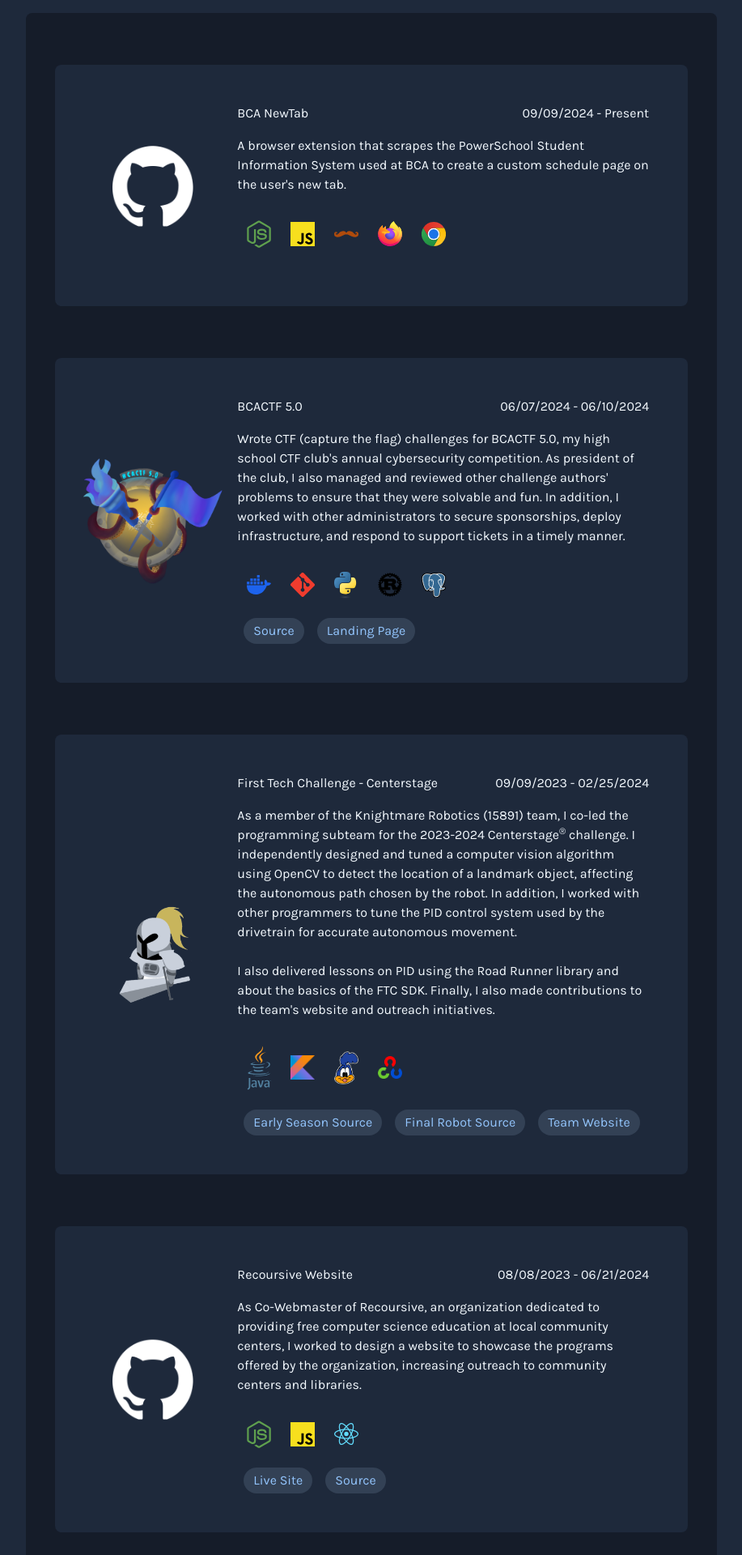
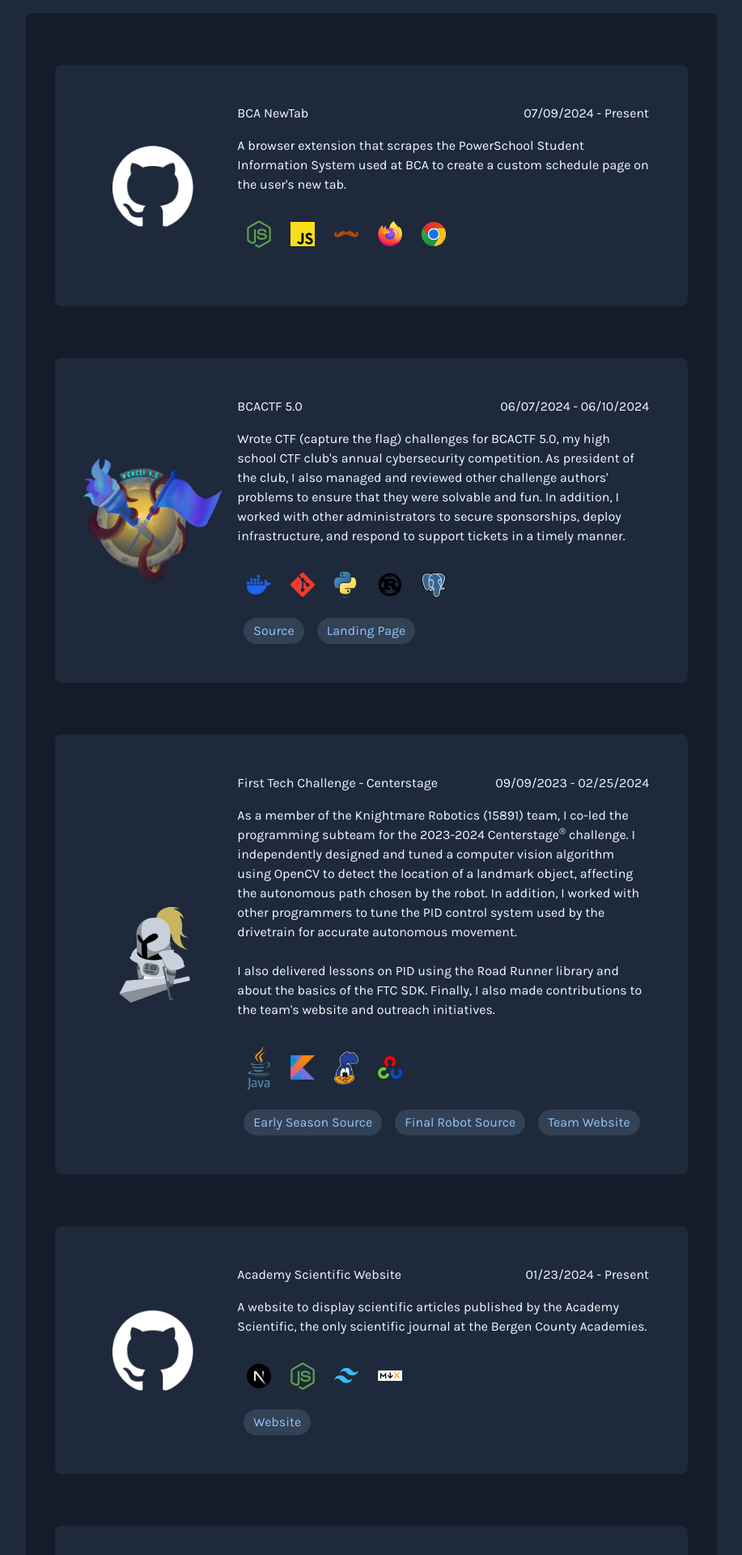
Before and after one commit to mud-ali/website, a Next.js app: page /projects in a window 1280 px wide. Shown: the part 220-2140 px from the top of the page at 81% size, without its empty margins (181-1098 px from the left). Built offline with nearby package versions, Linux system fonts and the light colour scheme.

Commit message:
add project

```diff
--- a/data/projectInfo.ts
+++ b/data/projectInfo.ts
@@ -21,13 +21,15 @@ import ReactLogo from "@/assets/react.svg"
 import Chrome from "@/assets/chrome.svg"
 import Firefox from "@/assets/firefox.svg"
 import Handlebars from "@/assets/hbs.svg"
+import MDXLogo from "@/assets/mdx.svg"
+import AcadSciLogo from "@/assets/acadsci.png"
 
 export const projectInfo : Project[] = [
     {
         name: "BCA NewTab",
         desc: "A browser extension that scrapes the PowerSchool Student Information System used at BCA to create a custom schedule page on the user's new tab.",
         icon: GithubLogo,
-        when: "09/09/2024 - Present",
+        when: "07/09/2024 - Present",
         url: [],
         tech: [Node, Javascript, Handlebars, Firefox, Chrome],
         techTitle: ["NodeJS", "JavaScript", "Handlebars", "Firefox Addons API", "Chrome Extensions API"]
@@ -49,6 +51,15 @@ export const projectInfo : Project[] = [
         url: [["https://github.com/titanium-knights/knightmares-centerstage-2023", "Early Season Source"], ["https://github.com/titanium-knights/knightmares-centerstage-2024", "Final Robot Source"], ["https://titanium-knights.github.io", "Team Website"]],
         tech: [Java, Kotlin, Roadrunner, OpenCV],
         techTitle: ["Java", "Kotlin", "Roadrunner", "OpenCV"]
+    },
+    {
+        name: "Academy Scientific Website",
+        desc: "A website to display scientific articles published by the Academy Scientific, the only scientific journal at the Bergen County Academies.",
+        icon: GithubLogo,
+        when: "01/23/2024 - Present",
+        url: [["https://academyscientific.vercel.app/", "Website"]],
+        tech: [NextJS, Node, Tailwind, MDXLogo],
+        techTitle: ["NextJS", "NodeJS", "TailwindCSS", "MDX"]
     },
     {
         name: "Recoursive Website",
```
Also changed, not shown: assets/acadsci.png (added), assets/mdx.svg (added).
